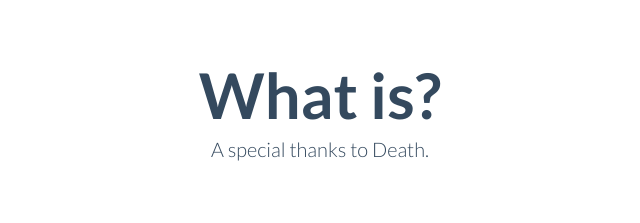
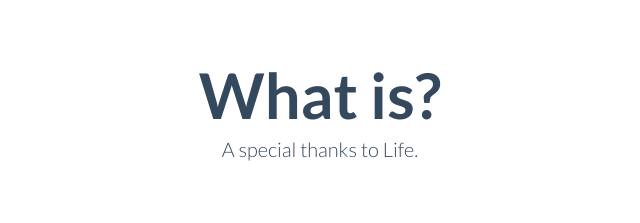
Before and after one commit to pct-tr22/angel, a plain HTML site: page index.html in a window 1280 px wide. Shown: the part 920-1143 px from the top of the page, 320-960 px from the left. Drawn offline with Linux system fonts and the light colour scheme.

Commit message:
Update index.html

```diff
--- a/index.html
+++ b/index.html
@@ -108,7 +108,7 @@
 
 			<div class="col-md-6 col-md-offset-3 text-center wrap_title">
 				<h2>What is?</h2>
-				<p class="lead" style="margin-top:0">A special thanks to Death.</p>
+				<p class="lead" style="margin-top:0">A special thanks to Life.</p>
 
 			</div>
 
```
